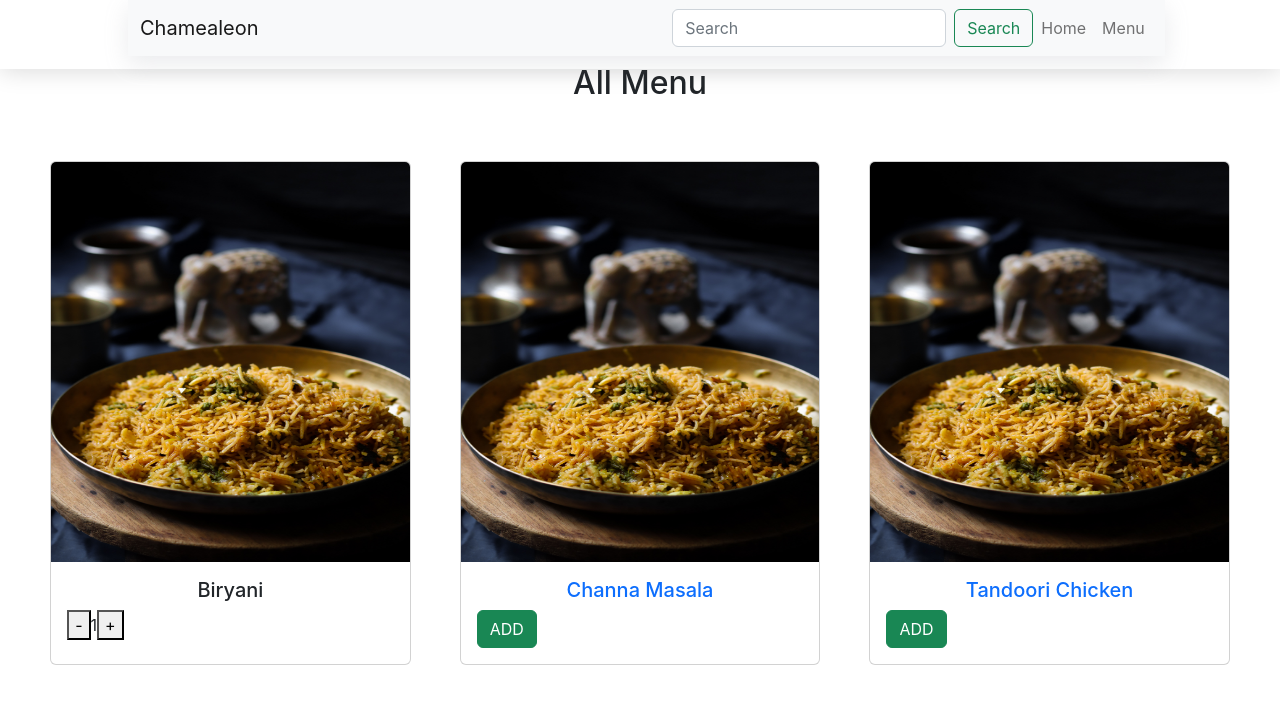
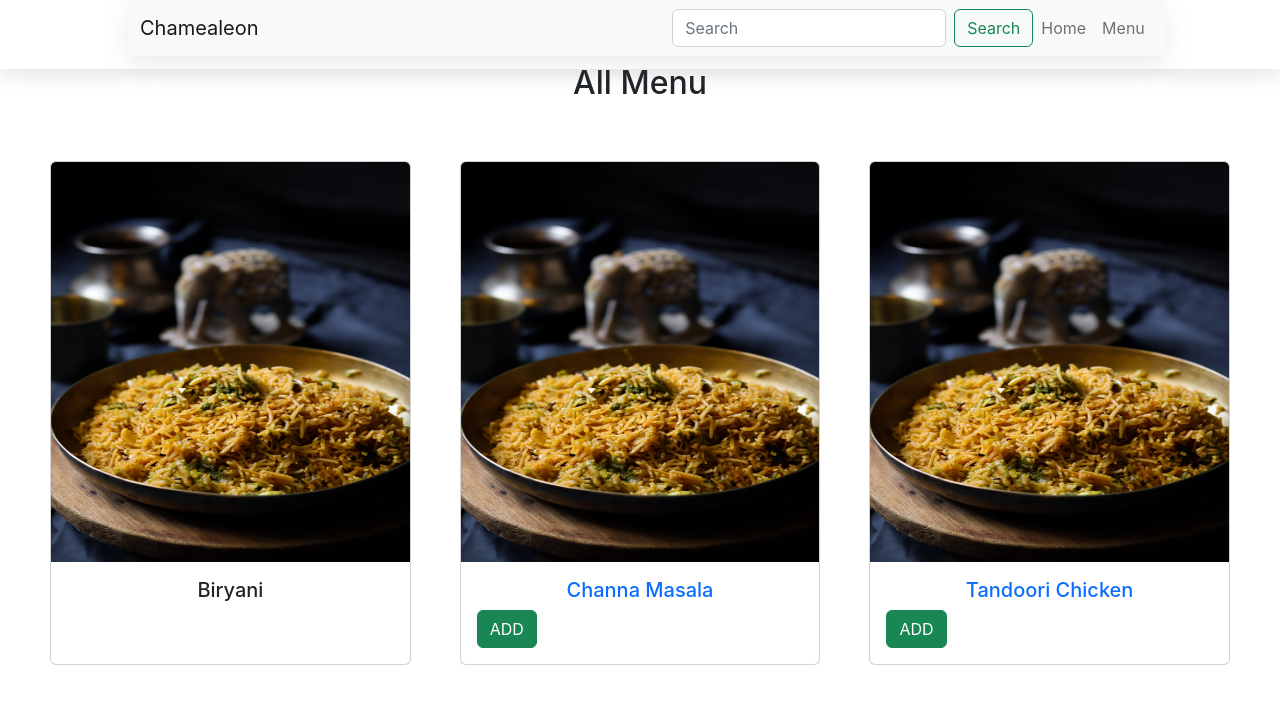
Before and after one commit to rjain01/ChaMEALeon, a React (Create React App) app: page /all in a window 1280 px wide. Shown: the top 704 px of the page. Built offline with nearby package versions, Linux system fonts and the light colour scheme.

Commit message:
All.js modified

```diff
--- a/src/components/diet-types/All.js
+++ b/src/components/diet-types/All.js
@@ -1,7 +1,4 @@
 import React from "react";
-// For counter
-import { useState } from "react";
-//
 import { useNavigate } from "react-router-dom";
 import Button from "react-bootstrap/Button";
 import Card from "react-bootstrap/Card";
@@ -18,16 +15,6 @@ const All = () => {
   };
 
   const [modalShow, setModalShow] = React.useState(false);
-
-  // Counter
-  const [count, setCount] = useState(1);
-  const inc=()=>{
-    setCount(count+1);
-  }
-  const dec=()=>{
-    setCount(count-1);
-  }
-
   return (
     <div>
       <h2 className="heading">All Menu</h2>
@@ -50,11 +37,7 @@ const All = () => {
                   onHide={() => setModalShow(false)}
                 />
               </div> */}
-            <div>
-              <button onClick={dec}>-</button>
-              {count}
-              <button onClick={inc}>+</button>
-            </div>
+
           </Card.Body>
         </Card>
 
```
Also changed, not shown: src/assets/banner1.png, src/assets/extra.png (added).
